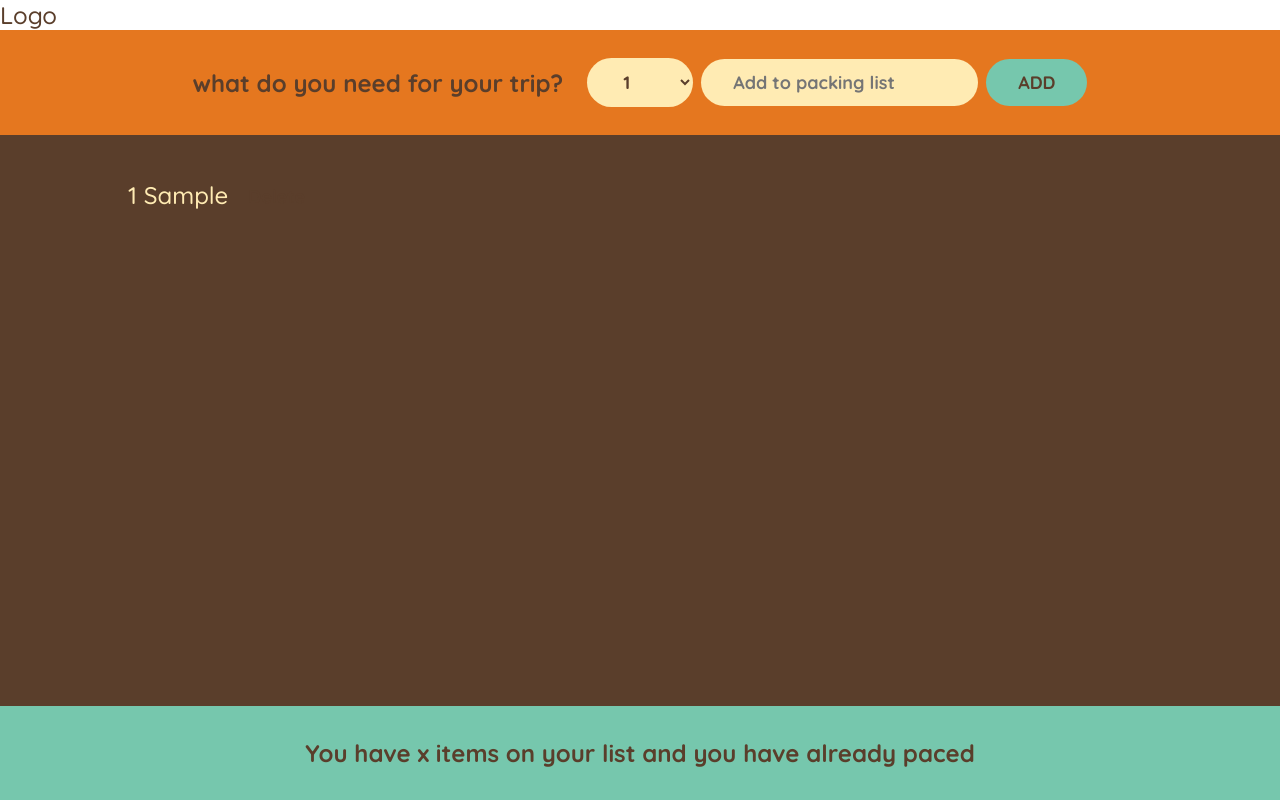
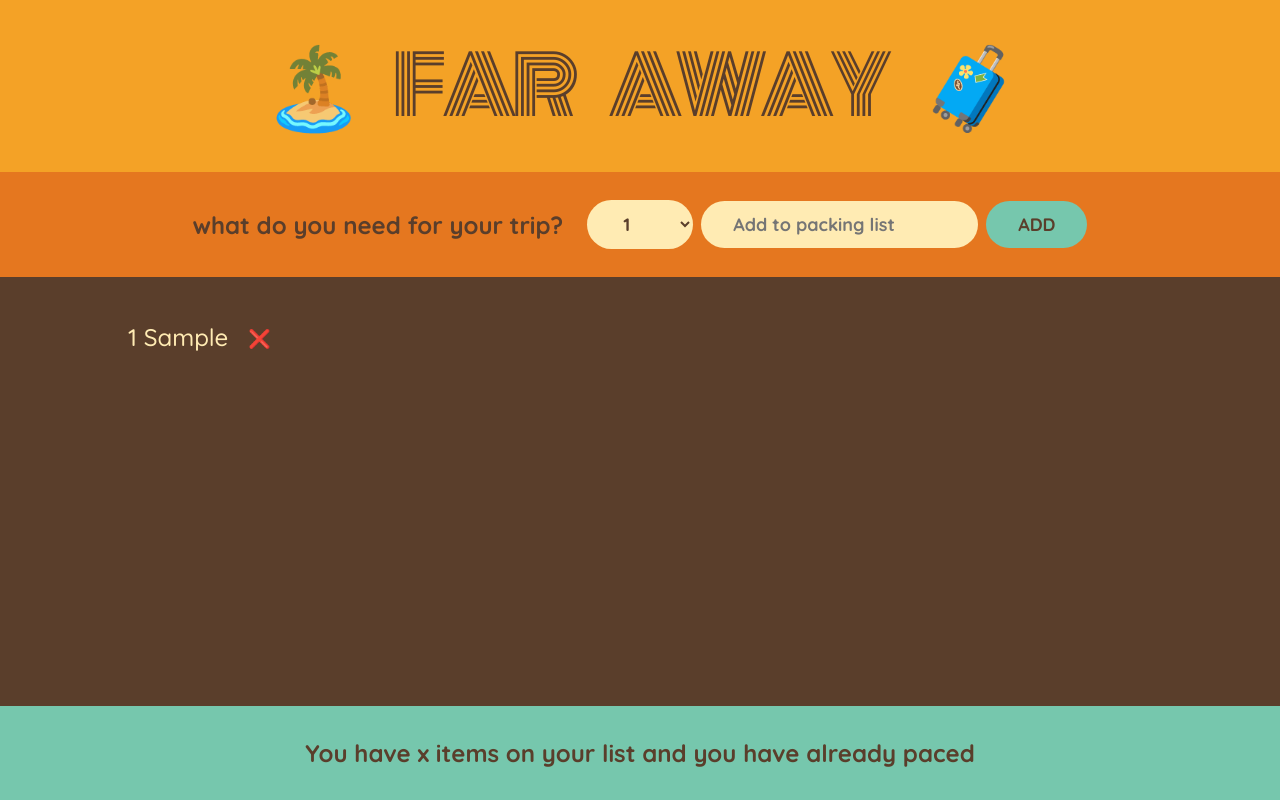
Before and after one commit to Martin2251/travel-list, a React (Create React App) app: page / in a window 1280 px wide. Both pictures are taken after typing "Sample" into the empty fields and a click on the button "ADD". Built offline with nearby package versions, Linux system fonts and the light colour scheme.

Commit message:
updated app.js

```diff
--- a/src/App.js
+++ b/src/App.js
@@ -1,9 +1,6 @@
 import { useState } from "react";
 
-const initialItems = [
-  { id: 1, description: "Passports", quantity: 2, packed: false },
-  { id: 2, description: "Socks", quantity: 12, packed: true },
-];
+
 
 export default function App() {
   const [items,setItems] = useState([]);
@@ -14,11 +11,16 @@
   setItems(items=>[...items, item])
 
 }
+
+function handleDeleteItem(id){
+  // pass in the id because every item has an id
+  setItems(items => items.filter(item => item.id !== id))
+}
  return(
   <div className='app'>
     <Logo/>
     <Form onAddItems={handleAddItems} />
-    <PackingList items={items} />
+    <PackingList items={items} onDeleteItem={handleDeleteItem}/>
     <Stats  />
 
   </div>
@@ -30,7 +32,7 @@
 
  export  const Logo = () => {
   return (
-    <div>Logo</div>
+    <h1>🏝️ Far Away 🧳</h1>
   )
 }
 
@@ -72,21 +74,26 @@
 
 
 
-export const PackingList = ({items}) => {
+export const PackingList = ({items, onDeleteItem}) => {
   return (
     <div className='list'>
     <ul>
-      {items.map(item => <Item item={item} key={item.id} />)}
+      {items.map(item => <Item item={item} key={item.id} onDeleteItem={onDeleteItem} />)}
     </ul>
     </div>
   )
 }
 
-export const Item = ({item}) =>{
+export const Item = ({item, onDeleteItem}) =>{
   return (
-  <li><span style={item.packed ? {textDecoration: "line-through"} : {}}>{item.quantity} {item.description}</span>
-  <button>Delete</button>
-  </li>)
+  <li>
+    <span style={item.packed ? {textDecoration:
+       "line-through"} : {}}>
+        {item.quantity} {item.description}
+    </span>
+    <button onClick={() =>onDeleteItem(item.id)}>❌</button>
+  </li>
+  )
 
 
 }
--- a/src/index.css
+++ b/src/index.css
@@ -1,5 +1,3 @@
-
-
 @import url("https://fonts.googleapis.com/css2?family=Monoton&family=Quicksand:wght@500;700&display=swap");
 
 * {
```
